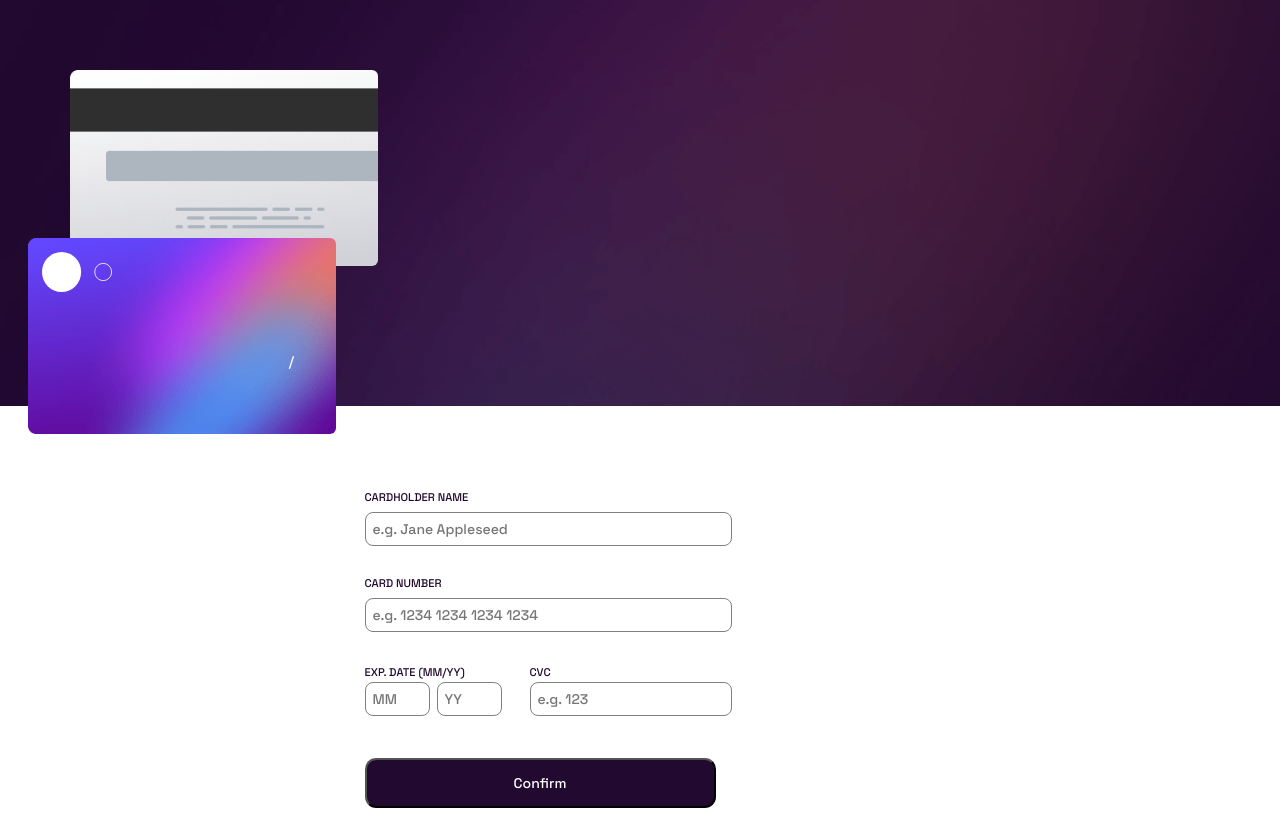
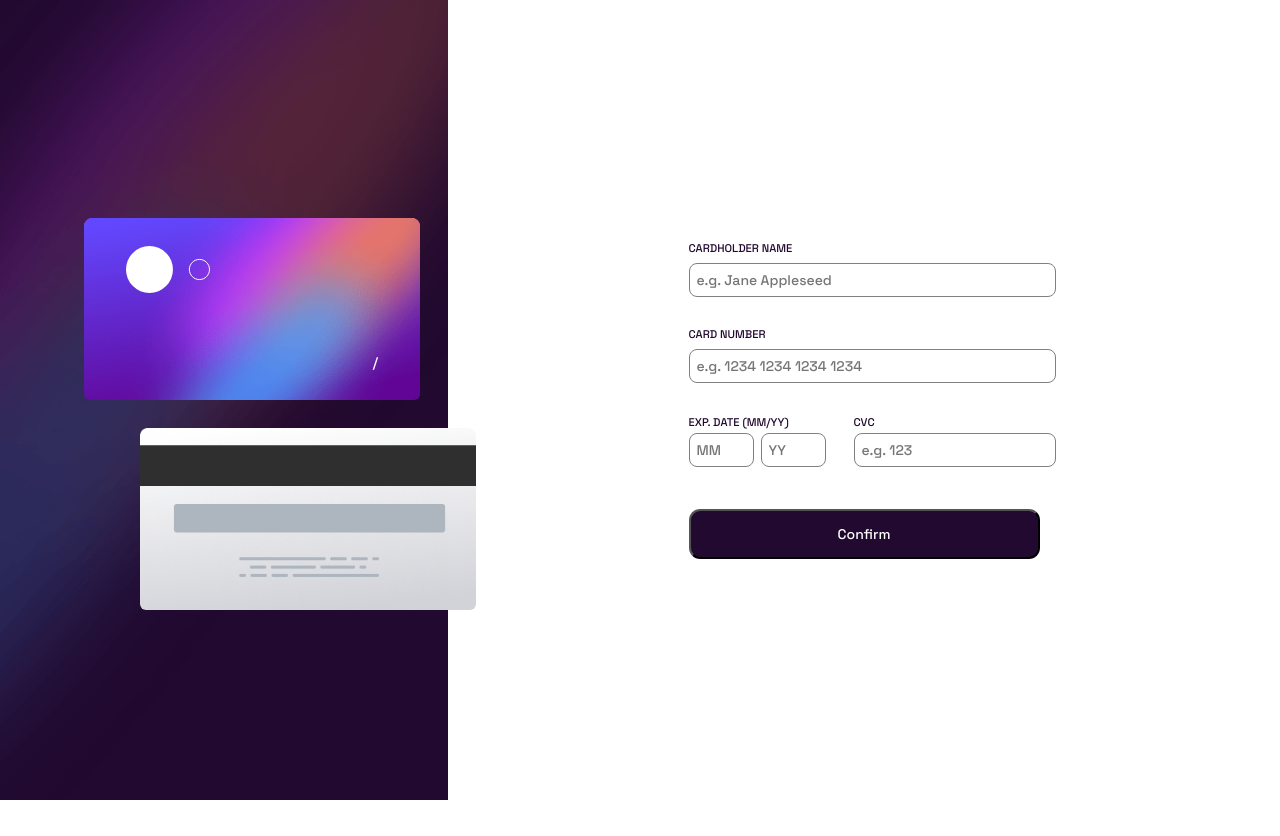
Before and after one commit to ro-nin/interactive-card-details, a React (Create React App) app: page / in a window 1280 px wide. After the commit the page ends 800 px from the top, so only its background shows below. Built offline with nearby package versions, Linux system fonts and the light colour scheme.

Commit message:
better responsive layout

```diff
--- a/src/App.css
+++ b/src/App.css
@@ -1,6 +1,6 @@
 :root {
   --gradientPrimary: linear-gradient(hsl(249, 99%, 64%), hsl(278, 94%, 30%));
-  --smallScreenThreshold: 1300px;
+  --smallScreenThreshold: 1200px;
   --primary: #6246fb;
   --primaryDark: #21092f;
 }
@@ -38,9 +38,14 @@ input[type="number"] {
   flex-direction: row;
 }
 
-@media screen and (max-width: 1300px) {
+@media screen and (max-width: 768px) {
   .cardPage {
     flex-direction: column;
+  }
+}
+@media screen and (min-width: 769px) {
+  .cardPage {
+    flex-direction: row;
   }
 }
 
@@ -52,7 +57,7 @@ input[type="number"] {
   flex-grow: 1;
   flex-shrink: 0;
 }
-@media (max-width: 1300px) {
+@media (max-width: 768px) {
   .gradientContainer {
     background-image: url("/public/images/bg-main-mobile.png");
     background-size: cover;
@@ -65,41 +70,80 @@ input[type="number"] {
 .cardsPreviewContainer {
   display: flex;
   height: 100%;
+  width: 100%;
   flex-direction: column;
   justify-content: center;
-  align-items: center;
+  align-items: start;
+  position: relative;
+  top: 3em;
+}
+
+@media screen and (min-width: 768px) {
+  .cardsPreviewContainer {
+    top: 0em;
+  }
+}
+
+.cardFrontShift,
+.cardBackShift {
   position: relative;
 }
 
 .cardFrontShift {
-  left: 7em;
-  bottom: 1rem;
-  position: relative;
+  z-index: 50;
+}
+.cardBackShift {
+  top: 2em;
 }
 
-@media (max-width: 1300px) {
+@media screen and (max-width: 768px) {
   .cardFrontShift {
-    z-index: 50;
-    left: 2rem;
-    bottom: 0;
-    top: 3rem;
     order: 2;
+    left: 3em;
+  }
+  .cardBackShift {
+    left: 5em;
   }
 }
 
-.cardBackShift {
-  left: 12em;
-  top: 1rem;
-  position: relative;
+@media screen and (min-width: 769px) and (max-width: 1200px) {
+  .cardFrontShift {
+    left: 7em;
+  }
+
+  .cardBackShift {
+    left: 10em;
+  }
 }
 
-@media (max-width: 1300px) {
+@media screen and (min-width: 1201px) {
+  .cardFrontShift {
+    left: 6em;
+  }
+
   .cardBackShift {
-    left: 5rem;
-    bottom: 0;
-    top: 5rem;
+    left: 10em;
   }
 }
+@media screen and (min-width: 1400px) {
+  .cardFrontShift {
+    left: 10em;
+  }
+
+  .cardBackShift {
+    left: 13em;
+  }
+}
+@media screen and (min-width: 1700px) {
+  .cardFrontShift {
+    left: 17em;
+  }
+
+  .cardBackShift {
+    left: 24em;
+  }
+}
+
 .confirmButton {
   background: var(--primaryDark);
   color: white;
@@ -125,7 +169,7 @@ input[type="number"] {
   justify-content: center;
   width: 65vw;
 }
-@media (max-width: 1300px) {
+@media (max-width: 768px) {
   .completedContainer {
     width: 80vw;
     padding-top: 6rem;
--- a/src/App.tsx
+++ b/src/App.tsx
@@ -41,10 +41,13 @@ function App() {
         {!cardCreated && <CardForm handleSubmit={handleSubmit} onSubmit={onSubmit} errors={errors} register={register} />
         }
         {cardCreated && <div className="completedContainer">
-          <img src={IconComplete} alt='complete icon'></img>
-          <h1>THANK YOU!</h1>
-          <h2>We've added your card details</h2>
-          <button style={{ marginTop: '3em' }} className='confirmButton' onClick={() => restart()}>Continue</button>
+          <div className="" style={{ width: '50%' }}>
+            <img src={IconComplete} alt='complete icon'></img>
+            <h1>THANK YOU!</h1>
+            <h2>We've added your card details</h2>
+            <button style={{ marginTop: '3em' }} className='confirmButton' onClick={() => restart()}>Continue</button>
+
+          </div>
         </div>
         }
       </div>
--- a/src/Components/Card.css
+++ b/src/Components/Card.css
@@ -1,12 +1,27 @@
 .card {
-  width: 26em;
-  height: 13.5em;
   border-radius: 6px;
 }
-
-@media screen and (max-width: 1300px) {
+@media screen and (max-width: 300px) {
+  .card {
+    width: 20em;
+    height: 11em;
+  }
+}
+@media screen and (min-width: 300px) and (max-width: 768px) {
   .card {
     width: 22em;
+    height: 12em;
+  }
+}
+@media screen and (min-width: 769px) and (max-width: 1300px) {
+  .card {
+    width: 24em;
+    height: 13em;
+  }
+}
+@media screen and (min-width: 1301px) {
+  .card {
+    width: 26em;
     height: 14em;
   }
 }
@@ -52,12 +67,11 @@ span {
   font-size: 1.3em;
 }
 
-@media screen and (max-width: 1300px) {
+@media screen and (max-width: 1200px) {
   .topRow img {
     height: 40px;
     width: 70px;
   }
-
   .topRow {
     padding-left: 1em;
     padding-top: 1em;
--- a/src/Components/CardForm.css
+++ b/src/Components/CardForm.css
@@ -7,7 +7,7 @@
   justify-content: center;
   width: 65vw;
 }
-@media (max-width: 1300px) {
+@media (max-width: 1200px) {
   .formContainer {
     width: 80vw;
     padding-top: 6rem;
```
Also changed, not shown: 1 other file (tests, documents, lock files or other folders).
